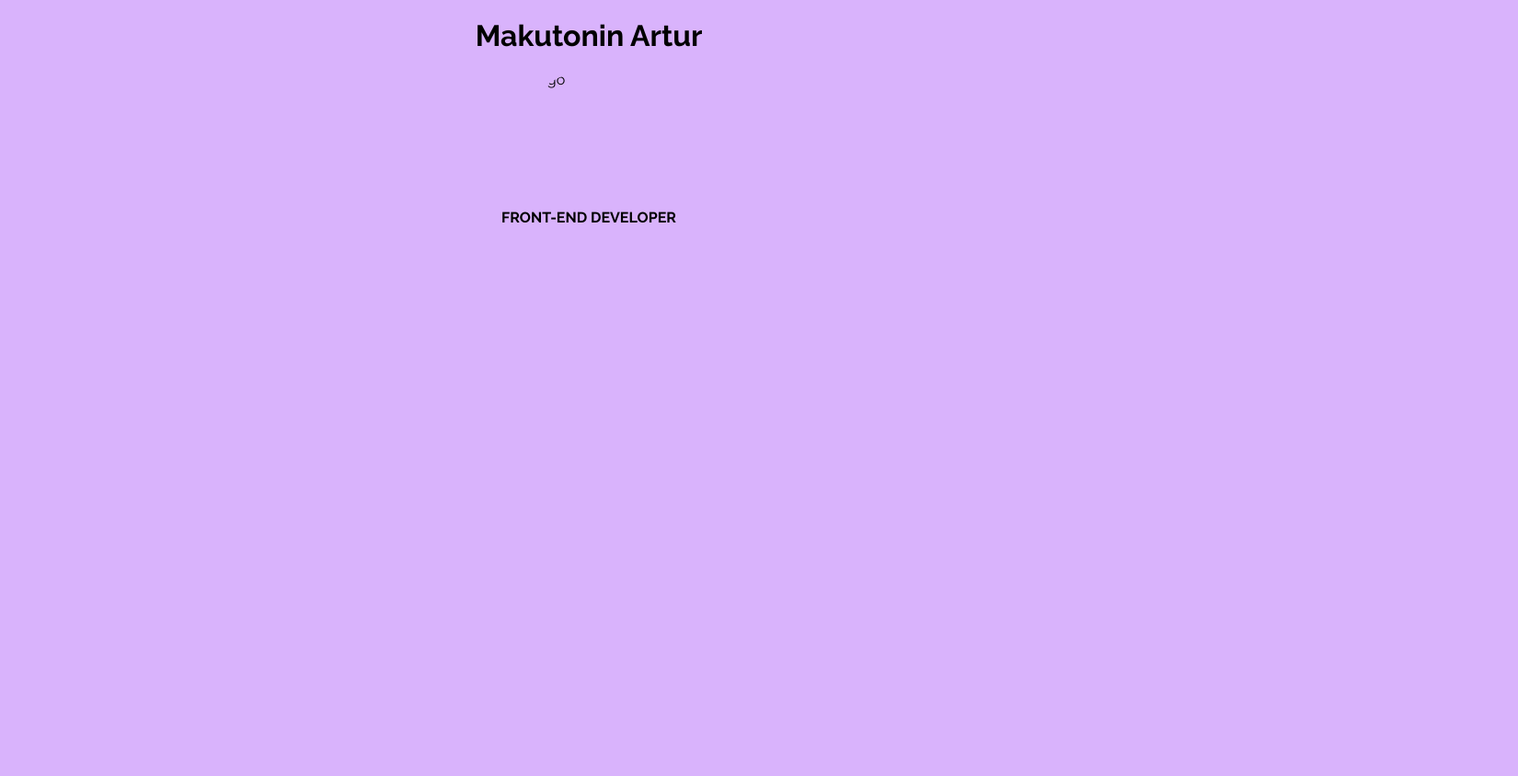
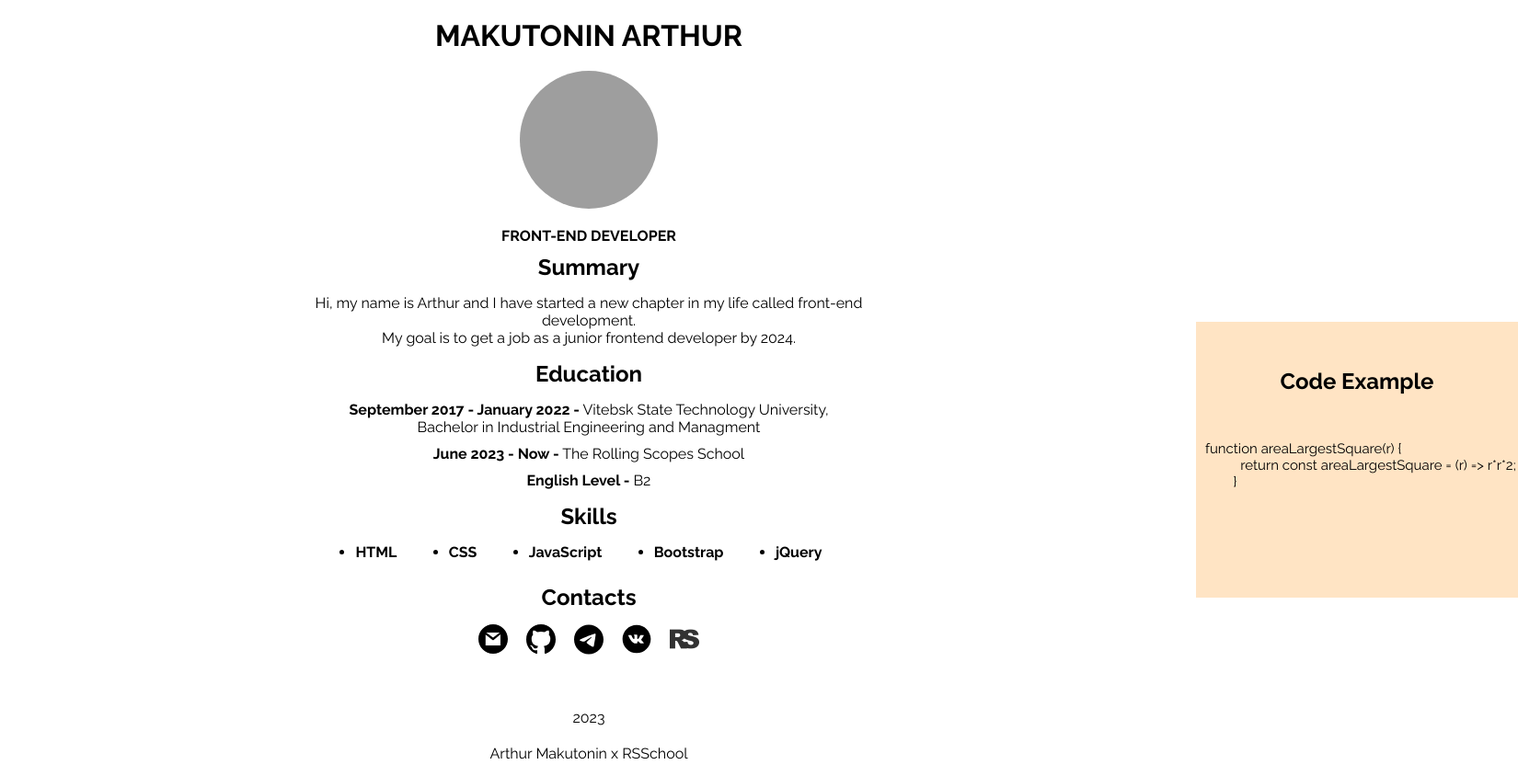
Before and after one commit to committhecrime/rsschool-cv, a plain HTML site: page index.html in a window 1280 px wide. Shown: the whole page at 92% size, 1650 px wide, since content can reach past the window. Before the commit the page ends 800 px from the top, so only its background shows below. Drawn offline with Linux system fonts and the light colour scheme; grey boxes are pictures that could not be loaded.

Commit message:
docs: add cv#3 project files

```diff
--- a/index.html
+++ b/index.html
@@ -8,10 +8,97 @@
   <link rel="stylesheet" href="style.css">
 </head>
 <body>
-  <header class="header">
-    <h1 class="header__title">Makutonin Artur</h1>
-    <img src="./Screen Shot 2023-07-05 at 1.22.38.png" alt="logo" class="header__logo">
-    <p class="header__text">front-end developer</p>
-  </header>
+  <div class="wrapper">
+    <header class="header">
+      <h1 class="header__title">Makutonin Arthur</h1>
+      <img src="https://em-content.zobj.net/thumbs/320/apple/354/man-technologist_1f468-200d-1f4bb.png" alt="logo" class="header__logo">
+      <p class="header__text">front-end developer</p>
+    </header>
+    <main class="main">
+      <section class="about">
+        <h2 class="about__title-summary title-margin">
+          Summary
+        </h2>
+        <p class="about__text text-padding">
+          Hi, my name is Arthur and I have started a new chapter in my life called front-end development.<br> My goal is to get a job as a junior frontend developer by 2024.
+        </p>
+        <h2 class="about__title-education title-margin">
+          Education
+        </h2>
+        <p class="about__text text-padding">
+          <span class="span-bold">September 2017 - January 2022 - </span> Vitebsk State Technology University,<br>Bachelor in Industrial Engineering and Managment <br>
+        </p>
+        <p class="about__text text-padding">
+           <span class="span-bold">June 2023  - Now - </span> The Rolling Scopes School
+        </p>
+        <p class="about__text text-padding">
+           <span class="span-bold">English Level - </span> B2
+        </p>
+      </section>
+      <section class="skills">
+        <h2 class="skills__title title-margin">Skills</h2>
+        <ul class="skill__list">
+          <li class="skill__list-item item-html">
+            HTML
+          </li>
+          <li class="skill__list-item item-css">
+            CSS
+          </li>
+          <li class="skill__list-item">
+            JavaScript
+          </li>
+          <li class="skill__list-item">
+            Bootstrap
+          </li>
+          <li class="skill__list-item">
+            jQuery
+          </li>
+        </ul>
+      </section>
+      <aside class="code__example">
+        <h2 class="example-title">Code Example</h2>
+        <pre class="code-text">function areaLargestSquare(r) {
+          return const areaLargestSquare = (r) => r*r*2;
+        }</pre>
+      </aside>
+    </main>
+    <footer class="footer">
+      <h2 class="footer__title">
+        Contacts
+      </h2>
+      <nav class="footer__menu">
+        <ul class="footer__list">
+          <li class="footer_list-item">
+            <a href="mailto:johnsemisupport@pm.me" class="list-link">
+              <img src="./assets/gmail-svgrepo-com (1).svg" alt="gmail logo" class="list-link-image">
+            </a>
+          </li>
+          <li class="footer_list-item">
+            <a href="https://github.com/committhecrime" class="list-link">
+              <img src="./assets/github-142-svgrepo-com.svg" alt="GitHub logo" class="list-link-image">
+            </a>
+          </li>
+          <li class="footer_list-item">
+            <a href="https://t.me/abotalik" class="list-link">
+              <img src="./assets/telegram.svg" alt="telegram logo" class="list-link-image list-link-image_telegram">
+            </a>
+          </li>
+          <li class="footer_list-item">
+            <a href="https://vk.com/wherearey0" class="list-link">
+              <img src="./assets/vk-with-circle-svgrepo-com.svg" alt="vk logo" class="list-link-image">
+            </a>
+          </li>
+          <li class="footer_list-item">
+            <a href="https://rs.school/js/" class="list-link">
+              <img src="./assets/download.png" alt="RSSchool logo" class="list-link-image">
+            </a>
+          </li>
+        </ul>
+      </nav>
+      <p class="footer__text">2023</p>
+      <p class="footer__text">Arthur Makutonin x RSSchool</p>
+
+    </footer>
+  </div>
 </body>
 </html>
--- a/style.css
+++ b/style.css
@@ -2,13 +2,24 @@
   padding: 0;
   margin: 0;
   box-sizing: border-box;
-  font-family: Raleway;
+  font-family: 'Raleway';
 }
 
 body {
-  background-color: rgba(201, 147, 251, 0.7);
+  height: 100vh;
+}
 
+.wrapper {
+  width: 50%;
+  height: 100%;
+  margin: 0 auto;
+  background-color: white;
 
+}
+.wrapper:hover {
+  transition: 1s;
+  box-shadow: 0px 5px 10px 2px rgba(34, 60, 80, 0.2);
+  background-color: rgba(254, 238, 255, 0.7);
 }
 
 .header {
@@ -21,6 +32,8 @@ body {
 
 .header__title {
   padding: 20px 0;
+  text-transform: uppercase;
+  text-align: center;
 }
 
 .header__logo {
@@ -31,6 +44,96 @@ body {
 }
 
 .header__text {
+  margin-top: 20px;
   text-transform: uppercase;
   font-weight: bold;
 }
+
+.about {
+  text-align: center;
+}
+
+.span-bold {
+  font-weight: 700;
+  display: inline-block;
+}
+
+
+.skills {
+  display: flex;
+  flex-direction: column;
+  text-align: center;
+  justify-content: center;
+  margin-bottom: 20px;
+}
+
+.skill__list {
+  display: flex;
+  flex-wrap: wrap;
+  justify-content: space-evenly;
+  padding: 5px 10px;
+  font-weight: 700;
+
+}
+
+.skill__list-item {
+  list-style-type: disc;
+}
+
+.title-margin {
+  margin: 10px 5px 10px 5px;
+}
+
+.text-padding {
+  padding: 5px;
+}
+
+.footer__title {
+  text-align: center;
+  padding-bottom: 10px;
+}
+.footer__list {
+  display: flex;
+  flex-wrap: wrap;
+  justify-content: center;
+  list-style-type: none;
+}
+
+.list-link-image {
+  width: 32px;
+}
+
+.footer__menu {
+  margin-bottom: 30px;
+}
+
+.footer_list-item {
+  padding: 5px 10px;
+
+}
+
+.footer__text {
+  padding-top: 20px;
+  text-align: center;
+}
+.footer__text:last-child {
+  padding-bottom: 15px;
+}
+
+.code__example{
+  width: 350px;
+  height: 300px;
+  position: absolute;
+  top: 350px;
+  left: 1300px;
+  background-color: bisque;
+}
+.code-text {
+  font-size: 15px;
+  padding: 50px 10px;
+  padding-top: 50px;
+}
+.example-title {
+  padding-top: 50px;
+  text-align: center;
+}
```
Also changed, not shown: assets/download.png (added), assets/github-142-svgrepo-com.svg (added), assets/gmail-svgrepo-com (1).svg (added), assets/telegram-svgrepo-com.svg (added), assets/telegram.svg (added), assets/vk-with-circle-svgrepo-com.svg (added).
